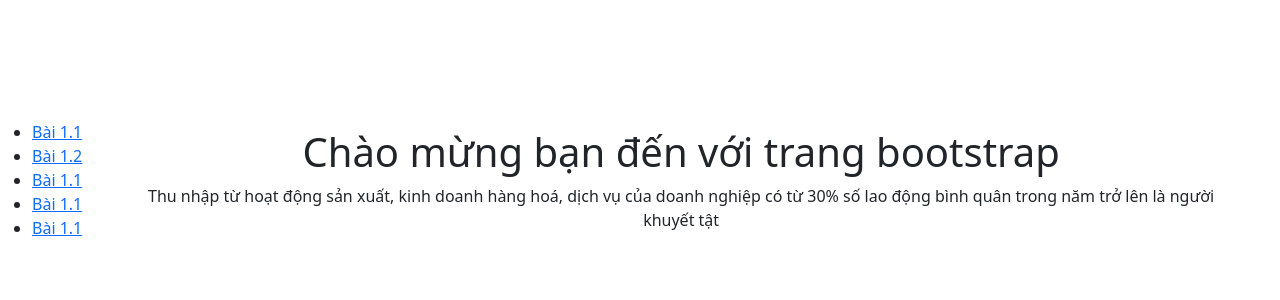
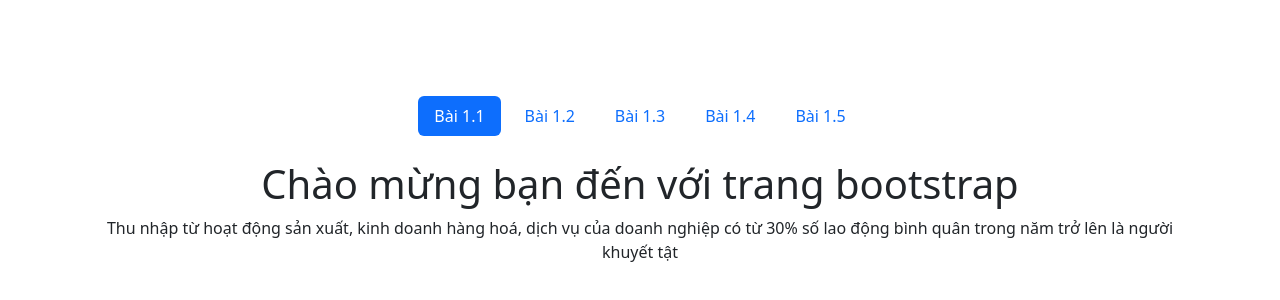
Before and after one commit to gshoa203/gshoa203.github.io, a plain HTML site: page index.html in a window 1280 px wide. Shown: the part 212-512 px from the top of the page. Drawn offline with nearby package versions, Linux system fonts and the light colour scheme.

Commit message:
Update index.html

```diff
--- a/index.html
+++ b/index.html
@@ -2,21 +2,32 @@
 <html lang="en">
 <head>
     <title>Bai1</title>
-    <!-- Required meta tags -->
     <meta charset="utf-8" />
     <meta name="viewport" content="width=device-width, initial-scale=1, shrink-to-fit=no"/>
 
-    <!-- Bootstrap CSS (thêm link này để dùng Bootstrap) -->
+    <!-- Bootstrap CSS -->
     <link href="https://cdn.jsdelivr.net/npm/bootstrap@5.3.3/dist/css/bootstrap.min.css" rel="stylesheet">
 </head>
-    <ul>
-        <li> <a href="index.html">Bài 1.1</a></li>
-        <li> <a href="bai1_2.html">Bài 1.2</a></li>
-        <li> <a href="index.html">Bài 1.1</a></li>
-        <li> <a href="index.html">Bài 1.1</a></li>
-        <li> <a href="index.html">Bài 1.1</a></li>
+<body class="d-flex justify-content-center align-items-center vh-100 flex-column">
+
+    <!-- Menu sử dụng Bootstrap -->
+    <ul class="nav nav-pills mb-4 gap-2">
+        <li class="nav-item">
+            <a class="nav-link active" href="index.html">Bài 1.1</a>
+        </li>
+        <li class="nav-item">
+            <a class="nav-link" href="bai1_2.html">Bài 1.2</a>
+        </li>
+        <li class="nav-item">
+            <a class="nav-link" href="index.html">Bài 1.3</a>
+        </li>
+        <li class="nav-item">
+            <a class="nav-link" href="index.html">Bài 1.4</a>
+        </li>
+        <li class="nav-item">
+            <a class="nav-link" href="index.html">Bài 1.5</a>
+        </li>
     </ul>
-<body class="d-flex justify-content-center align-items-center vh-100">
 
     <div class="container text-center">
         <h1>Chào mừng bạn đến với trang bootstrap</h1>
@@ -26,5 +37,7 @@
         </p>
     </div>
 
+    <!-- Bootstrap JS -->
+    <script src="https://cdn.jsdelivr.net/npm/bootstrap@5.3.3/dist/js/bootstrap.bundle.min.js"></script>
 </body>
 </html>
```
